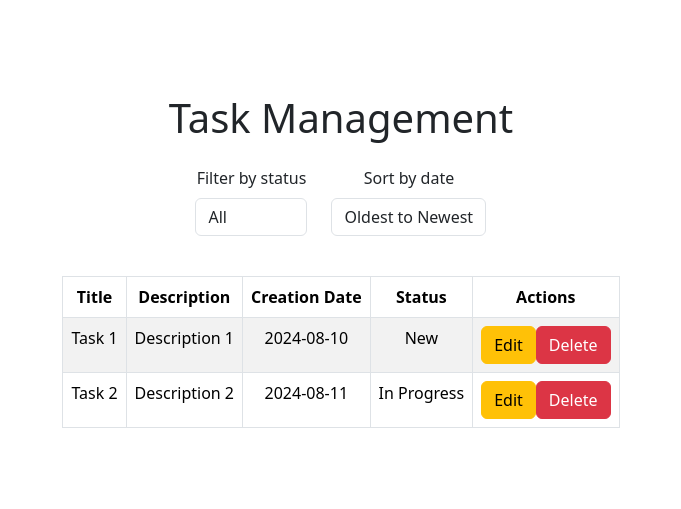
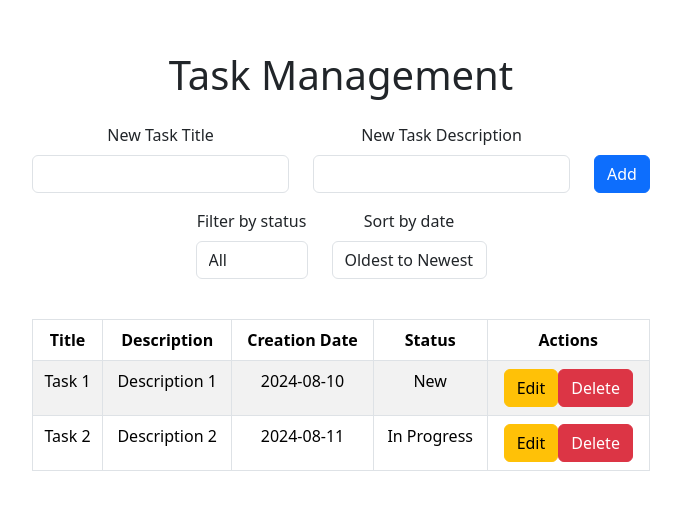
Before and after one commit to Mehmetcesur/duty-management, a React (Vite) app: page /management in a window 1280 px wide. Shown: the part 143-652 px from the top of the page, without its empty margins (299-980 px from the left). Built offline with nearby package versions, Linux system fonts and the light colour scheme.

Commit message:
Updated Management page

```diff
--- a/src/components/Management/ManagementForm.tsx
+++ b/src/components/Management/ManagementForm.tsx
@@ -17,6 +17,8 @@ const Management: React.FC = () => {
 
     const [filter, setFilter] = useState<'All' | 'New' | 'In Progress' | 'Completed'>('All');
     const [sortOrder, setSortOrder] = useState<'asc' | 'desc'>('asc');
+    const [newTaskTitle, setNewTaskTitle] = useState('');
+    const [newTaskDescription, setNewTaskDescription] = useState('');
 
     const handleEdit = (id: number) => {
         console.log(`Edit task with id: ${id}`);
@@ -24,6 +26,19 @@ const Management: React.FC = () => {
 
     const handleDelete = (id: number) => {
         setTasks(tasks.filter(task => task.id !== id));
+    };
+
+    const handleAddTask = () => {
+        const newTask: Task = {
+            id: tasks.length + 1,
+            title: newTaskTitle,
+            description: newTaskDescription,
+            creationDate: new Date().toISOString().split('T')[0],
+            status: 'New',
+        };
+        setTasks([...tasks, newTask]);
+        setNewTaskTitle('');
+        setNewTaskDescription('');
     };
 
     const filteredTasks = tasks
@@ -41,6 +56,31 @@ const Management: React.FC = () => {
             <h1 className="mb-4 text-center">Task Management</h1>
             <Row className="justify-content-center mb-3">
                 <Col xs="auto">
+                    <Form.Group controlId="newTaskTitle">
+                        <Form.Label>New Task Title</Form.Label>
+                        <Form.Control
+                            type="text"
+                            value={newTaskTitle}
+                            onChange={(e) => setNewTaskTitle(e.target.value)}
+                        />
+                    </Form.Group>
+                </Col>
+                <Col xs="auto">
+                    <Form.Group controlId="newTaskDescription">
+                        <Form.Label>New Task Description</Form.Label>
+                        <Form.Control
+                            type="text"
+                            value={newTaskDescription}
+                            onChange={(e) => setNewTaskDescription(e.target.value)}
+                        />
+                    </Form.Group>
+                </Col>
+                <Col xs="auto" className="d-flex align-items-end">
+                    <Button onClick={handleAddTask}>Add</Button>
+                </Col>
+            </Row>
+            <Row className="justify-content-center mb-3">
+                <Col xs="auto">
                     <Form.Group controlId="filterStatus">
                         <Form.Label>Filter by status</Form.Label>
                         <Form.Control
@@ -49,7 +89,7 @@ const Management: React.FC = () => {
                             onChange={(e) => setFilter(e.target.value as 'All' | 'New' | 'In Progress' | 'Completed')}
                         >
                             <option value="All">All</option>
-                            <option value="Pending">New</option>
+                            <option value="New">New</option>
                             <option value="In Progress">In Progress</option>
                             <option value="Completed">Completed</option>
                         </Form.Control>
```
